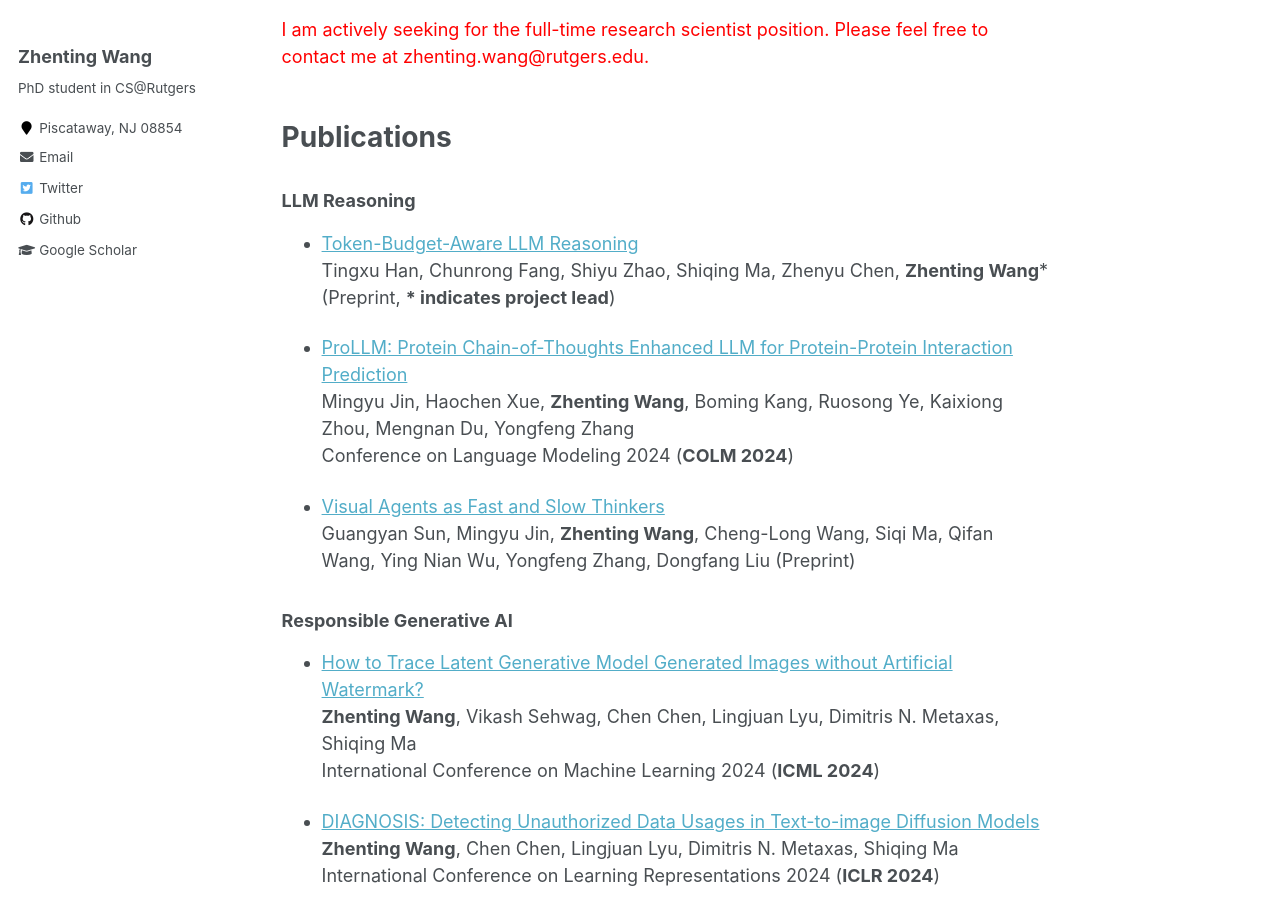
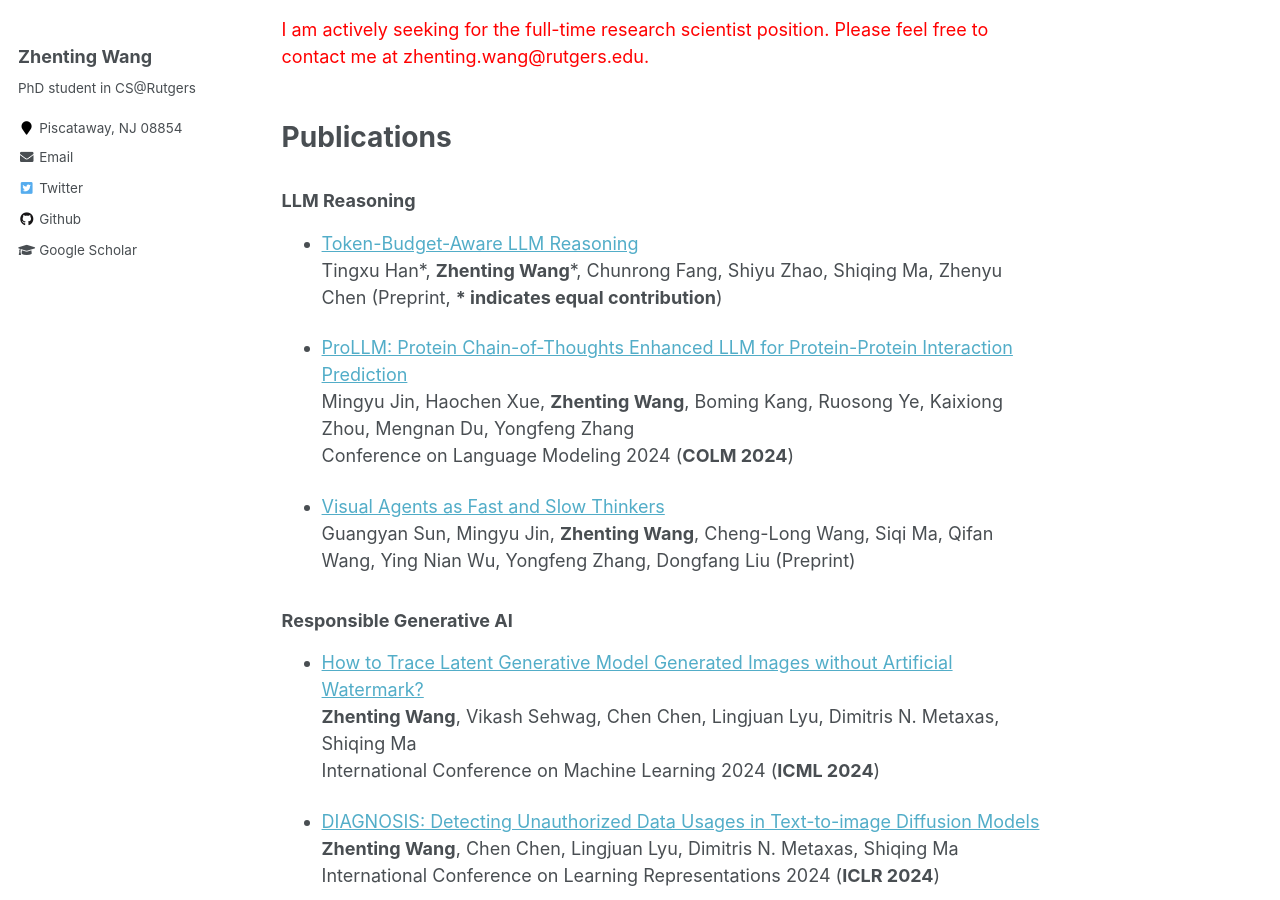
Before and after one commit to ZhentingWang/zhentingwang.github.io, a Jekyll site: the page built from _pages/about.md, in a window 1280 px wide and 900 px high, scrolled down 351 px. Built offline with Jekyll 4.4.1, drawn with Linux system fonts in a browser that asks for light colours.

Commit message:
Update about.md

```diff
--- a/_pages/about.md
+++ b/_pages/about.md
@@ -65,7 +65,7 @@ Publications
 ### LLM Reasoning
 
 * [Token-Budget-Aware LLM Reasoning](https://arxiv.org/pdf/2412.18547)
-Tingxu Han, Chunrong Fang, Shiyu Zhao, Shiqing Ma, Zhenyu Chen, **Zhenting Wang**\* (Preprint, **\* indicates project lead**)
+Tingxu Han\*, **Zhenting Wang**\*, Chunrong Fang, Shiyu Zhao, Shiqing Ma, Zhenyu Chen (Preprint, **\* indicates equal contribution**)
 
 * [ProLLM: Protein Chain-of-Thoughts Enhanced LLM for Protein-Protein Interaction Prediction](https://www.biorxiv.org/content/10.1101/2024.04.18.590025v1.full.pdf)
 Mingyu Jin, Haochen Xue, **Zhenting Wang**, Boming Kang, Ruosong Ye, Kaixiong Zhou, Mengnan Du, Yongfeng Zhang
```
